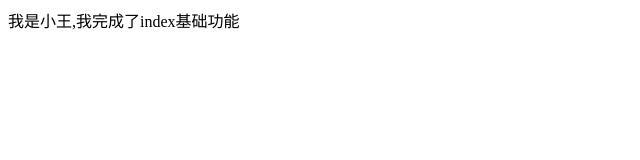
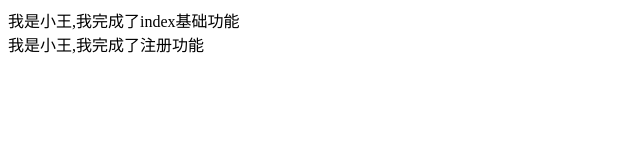
Before and after one commit to zhuzhubaobei/mySecond, a plain HTML site: page index.html in a window 1280 px wide. Shown: the whole page, without its empty margins (0-640 px from the left). Drawn offline with Linux system fonts and the light colour scheme.

Commit message:
我是小王,我完成注册功能

```diff
--- a/index.html
+++ b/index.html
@@ -10,5 +10,7 @@
 
     <div>我是小王,我完成了index基础功能</div>
 
+    <div>我是小王,我完成了注册功能</div>
+
 </body>
 </html>
```
